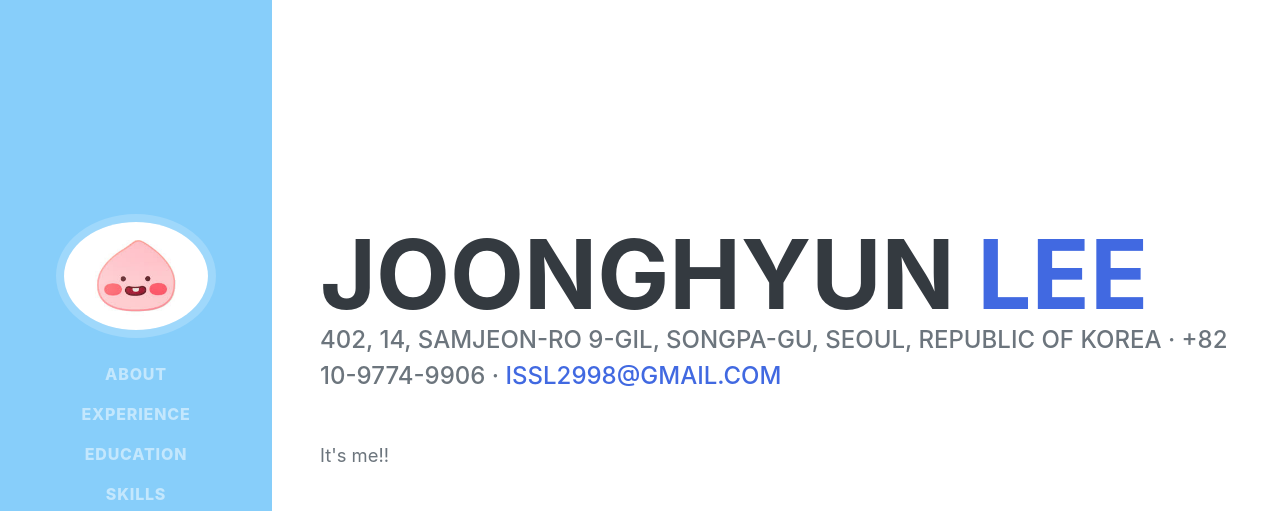
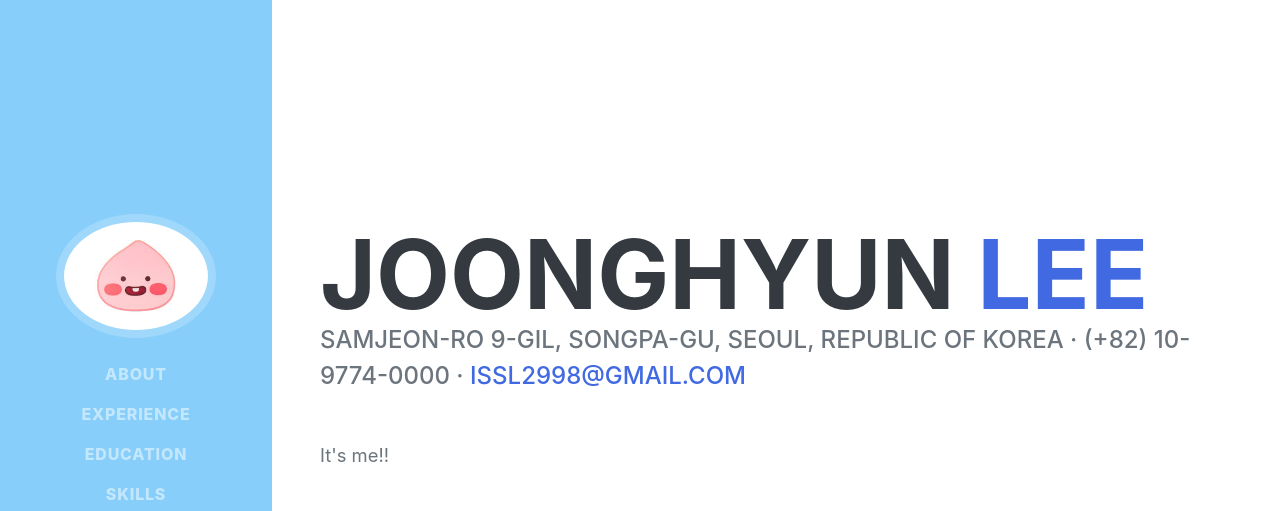
Before and after one commit to leejoonghyun/leejoonghyun.github.io, a plain HTML site: page index.html in a window 1280 px wide. Shown: the top 511 px of the page. Drawn offline with nearby package versions, Linux system fonts and the light colour scheme; a web font is replaced by a local one.

Commit message:
profile edit

```diff
--- a/index.html
+++ b/index.html
@@ -44,7 +44,7 @@
                         <span class="text-primary">Lee</span>
                     </h1>
                     <div class="subheading mb-5">
-                        402, 14, Samjeon-ro 9-gil, Songpa-gu, Seoul, Republic of Korea · +82 10-9774-9906 ·
+                        Samjeon-ro 9-gil, Songpa-gu, Seoul, Republic of Korea · (+82) 10-9774-0000 ·
                         <a href="mailto:name@email.com">issl2998@gmail.com</a>
                     </div>
                     <p class="lead mb-5">It's me!!</p>
```
